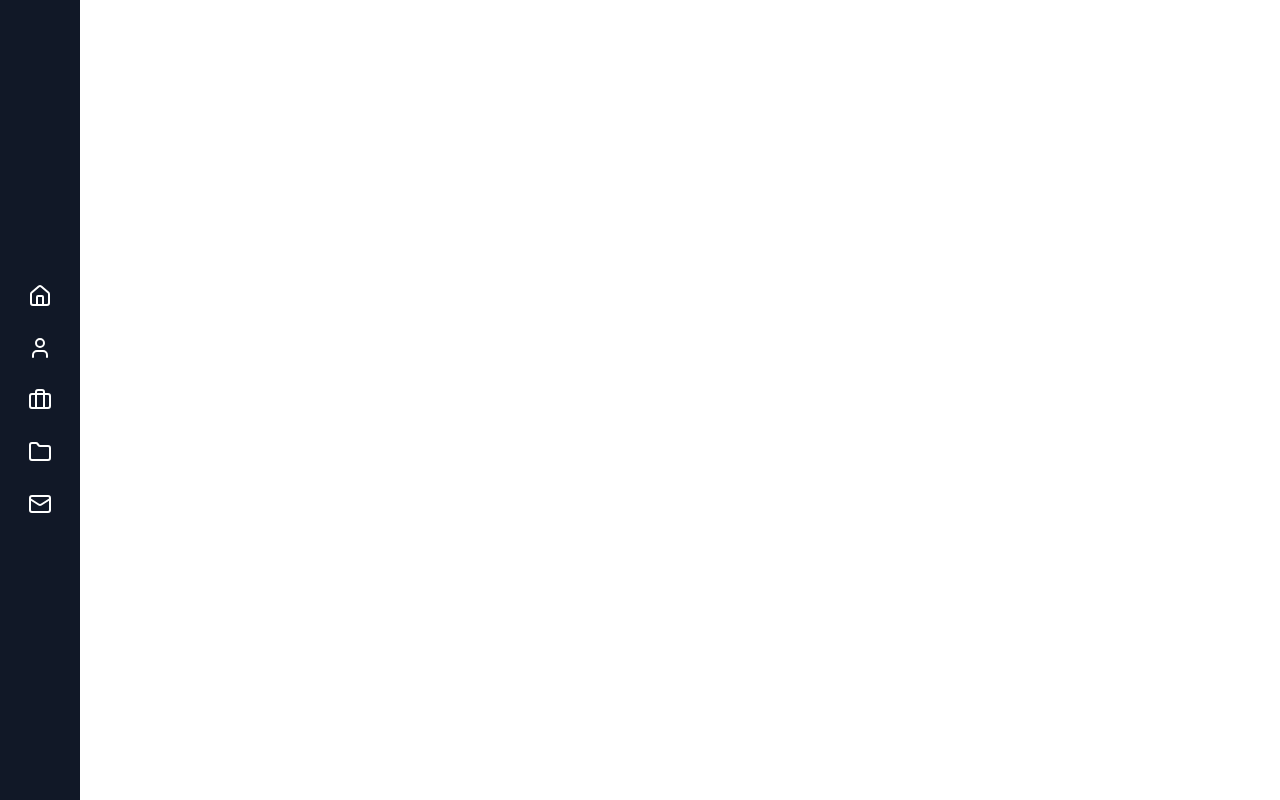
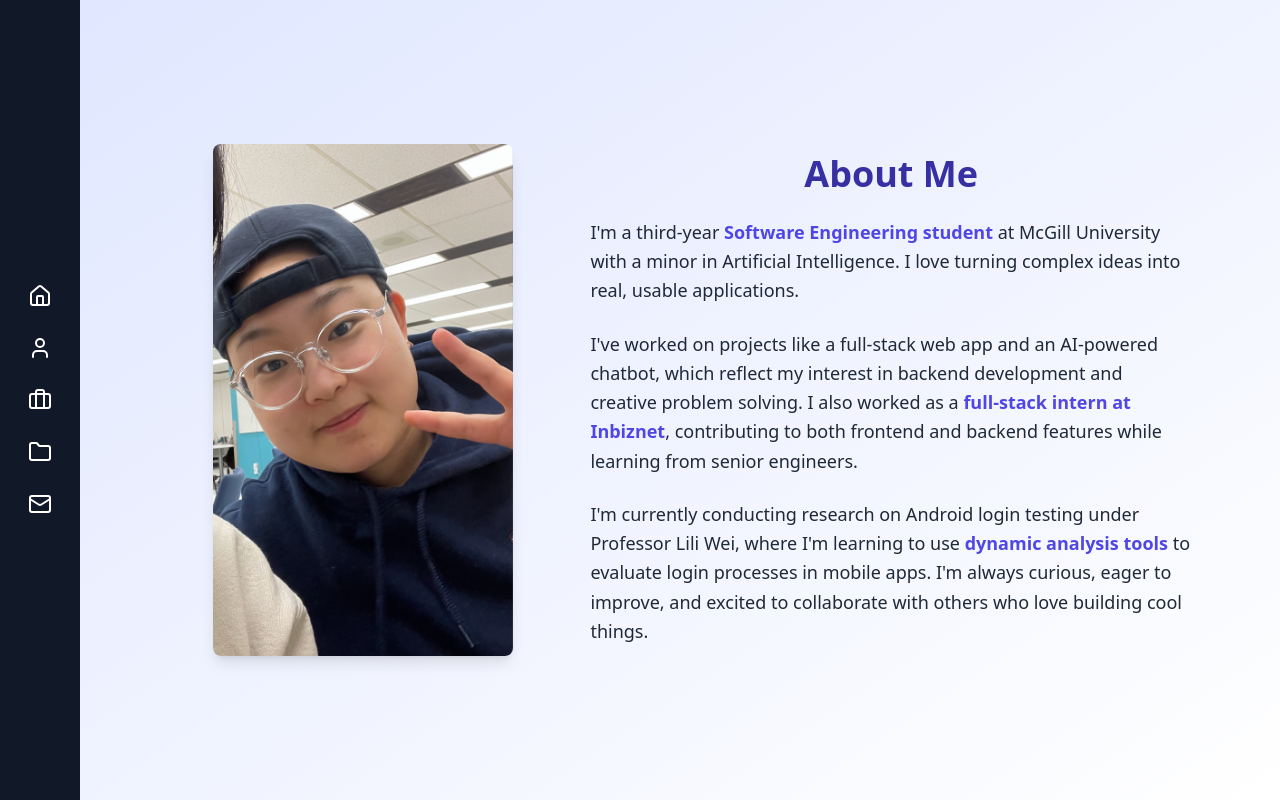
Before and after one commit to NaraYun0614/portfolio-frontend, a React (Create React App) app: page /about in a window 1280 px wide. Built offline with nearby package versions, Linux system fonts and the light colour scheme.

Commit message:
Worked on about page

```diff
--- /dev/null
+++ b/src/About.js
@@ -0,0 +1,33 @@
+import React from 'react';
+
+function About() {
+  return (
+    <div className="min-h-screen bg-gradient-to-br from-indigo-100 to-white flex items-center justify-center px-6">
+      <div className="max-w-5xl w-full grid grid-cols-1 md:grid-cols-5 items-center gap-8 animate-fade-in">
+
+        <div className="flex justify-center md:col-span-2">
+          <img
+            src="/aboutMe.png"
+            alt="Nara Yun"
+            className="w-[300px] h-auto rounded-lg shadow-lg"
+          />
+        </div>
+
+        <div className="text-center md:text-left space-y-6 md:col-span-3">
+          <h1 className="text-center text-4xl font-bold text-indigo-800">About Me</h1>
+          <p className="text-gray-800 text-lg leading-relaxed">
+            I'm a third-year <span className="font-semibold text-indigo-600">Software Engineering student</span> at McGill University with a minor in Artificial Intelligence. I love turning complex ideas into real, usable applications.
+          </p>
+          <p className="text-gray-800 text-lg leading-relaxed">
+            I've worked on projects like a full-stack web app and an AI-powered chatbot, which reflect my interest in backend development and creative problem solving. I also worked as a <span className="font-semibold text-indigo-600">full-stack intern at Inbiznet</span>, contributing to both frontend and backend features while learning from senior engineers.
+          </p>
+          <p className="text-gray-800 text-lg leading-relaxed">
+            I'm currently conducting research on Android login testing under Professor Lili Wei, where I'm learning to use <span className="font-semibold text-indigo-600">dynamic analysis tools</span> to evaluate login processes in mobile apps. I'm always curious, eager to improve, and excited to collaborate with others who love building cool things.
+          </p>
+        </div>
+      </div>
+    </div>
+  );
+}
+
+export default About;
--- a/src/App.js
+++ b/src/App.js
@@ -3,6 +3,7 @@ import { BrowserRouter as Router, Routes, Route } from 'react-router-dom';
 import Home from './Home';
 import Projects from './Projects';
 import Sidebar from './components/Sidebar';
+import About from './About';
 
 function App() {
   return (
@@ -14,6 +15,7 @@ function App() {
             <Route path="/" element={<Home />} />
             <Route path="/home" element={<Home />} />
             <Route path="/projects" element={<Projects />} />
+            <Route path="/about" element={<About />} />
           </Routes>
         </main>
       </div>
--- a/tailwind.config.js
+++ b/tailwind.config.js
@@ -4,7 +4,17 @@ module.exports = {
     "./src/**/*.{js,jsx,ts,tsx}"
   ],
   theme: {
-    extend: {},
+    extend: {
+      animation: {
+    'fade-in': 'fadeIn 1s ease-out',
+      },
+      keyframes: {
+        fadeIn: {
+          from: { opacity: 0 },
+          to: { opacity: 1 },
+        },
+      },
+    },
   },
   plugins: [],
 }
```
Also changed, not shown: public/aboutMe.png (added).
